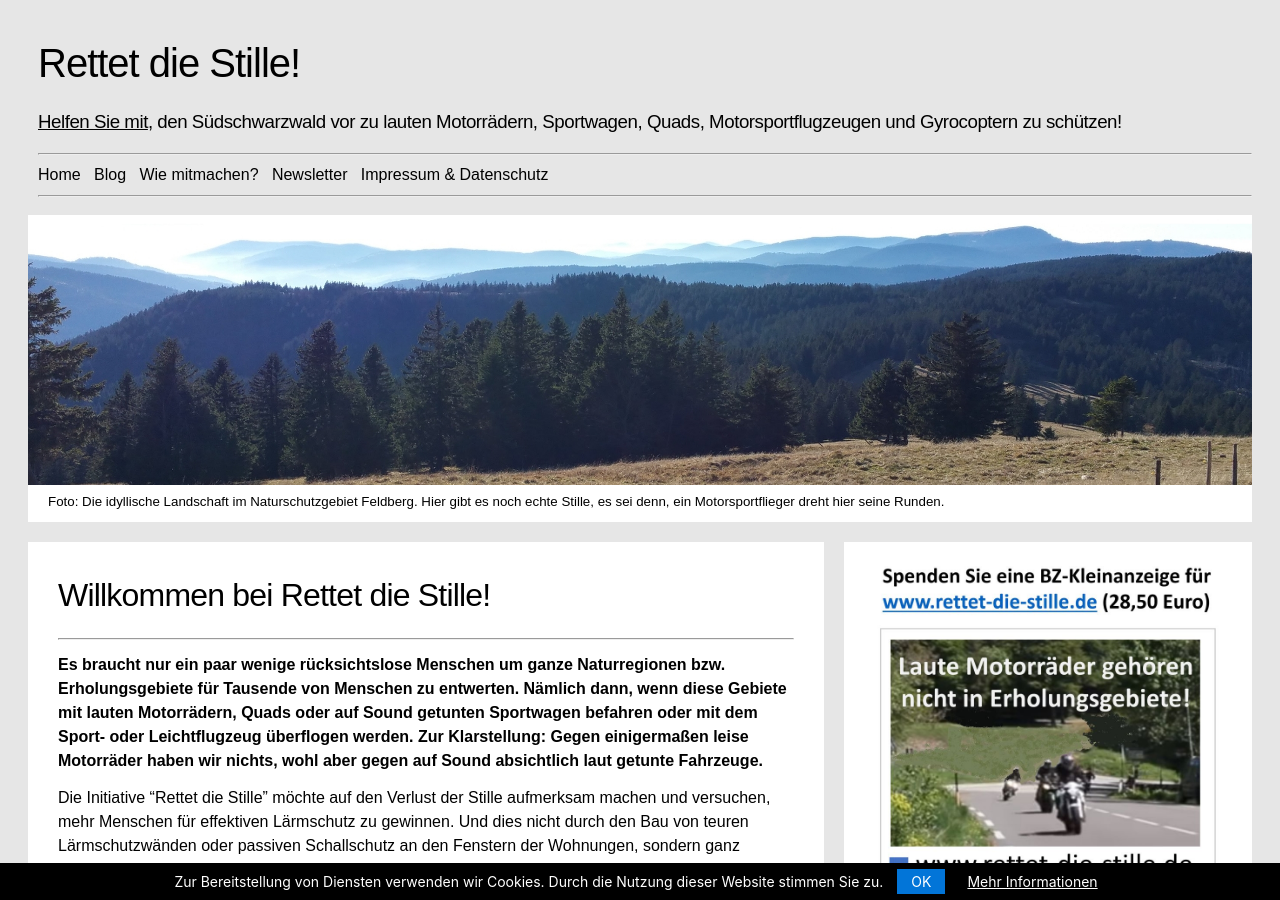
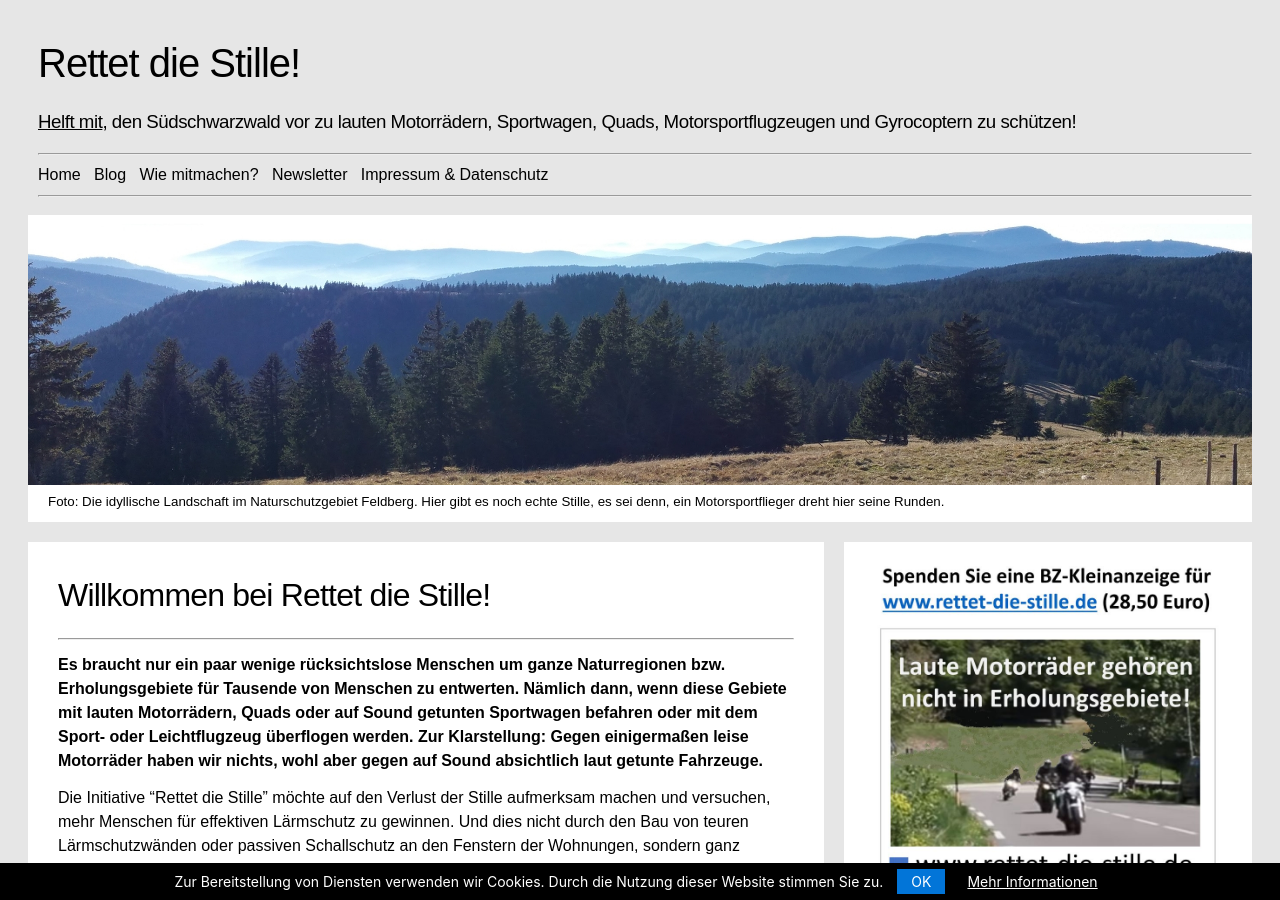
Before and after one commit to rettet-die-stille/rettet-die-stille.github.io, a Jekyll site: the page built from index.md, in a window 1280 px wide and 900 px high. Built offline with Jekyll 4.4.1, drawn with Linux system fonts in a browser that asks for light colours.

Commit message:
Update _nav.html

```diff
--- a/_includes/_nav.html
+++ b/_includes/_nav.html
@@ -3,7 +3,7 @@
         <a href="/">Rettet die Stille!</a>
     </h1>
     <h3>
-        <span style='text-decoration: underline;'><a href="/was-kann-ich-tun.html">Helfen Sie mit</a></span>, den Südschwarzwald vor zu lauten Motorrädern, Sportwagen, Quads, Motorsportflugzeugen und Gyrocoptern zu schützen!
+        <span style='text-decoration: underline;'><a href="/was-kann-ich-tun.html">Helft mit</a></span>, den Südschwarzwald vor zu lauten Motorrädern, Sportwagen, Quads, Motorsportflugzeugen und Gyrocoptern zu schützen!
     </h3>
     <hr>
     <div style="text-align: left;margin-left: 0.2;">
```
